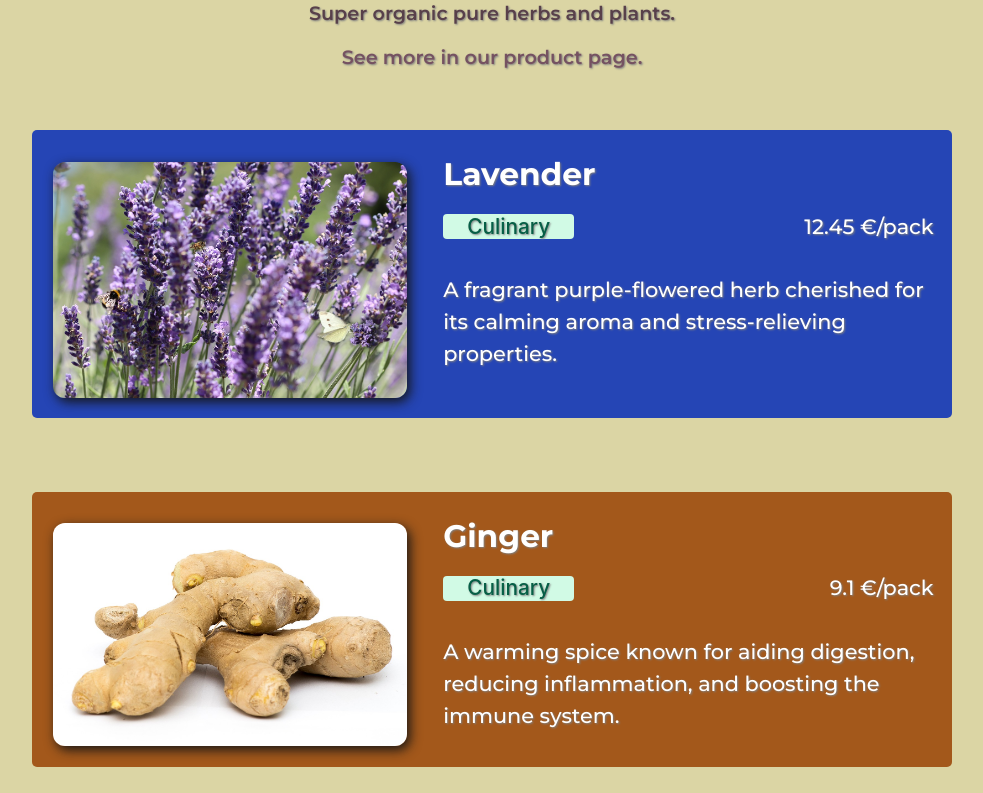
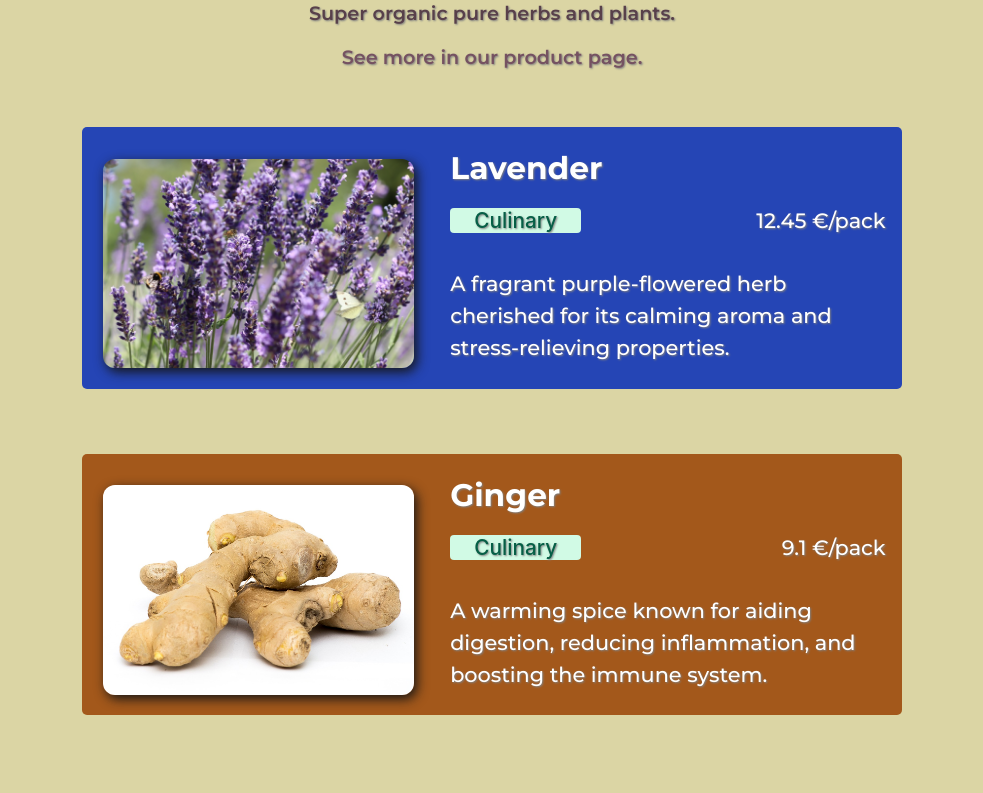
Before and after one commit to zenidreney/react-router, a React (Vite) app: page / in a window 1280 px wide. Shown: the part 800-1593 px from the top of the page, without its empty margins (148-1131 px from the left). Built offline with nearby package versions, Linux system fonts and the light colour scheme; a web font is replaced by a local one.

Commit message:
minor style change

```diff
--- a/src/components/HerbDetailContainer.css
+++ b/src/components/HerbDetailContainer.css
@@ -21,7 +21,7 @@ div.testimonial-container {
     flex-direction: column;
     justify-content: center;
     border-radius: 5px;
-    max-width: 920px;
+    max-width: 820px;
     margin: 3% auto 5%;
 
 }
```
